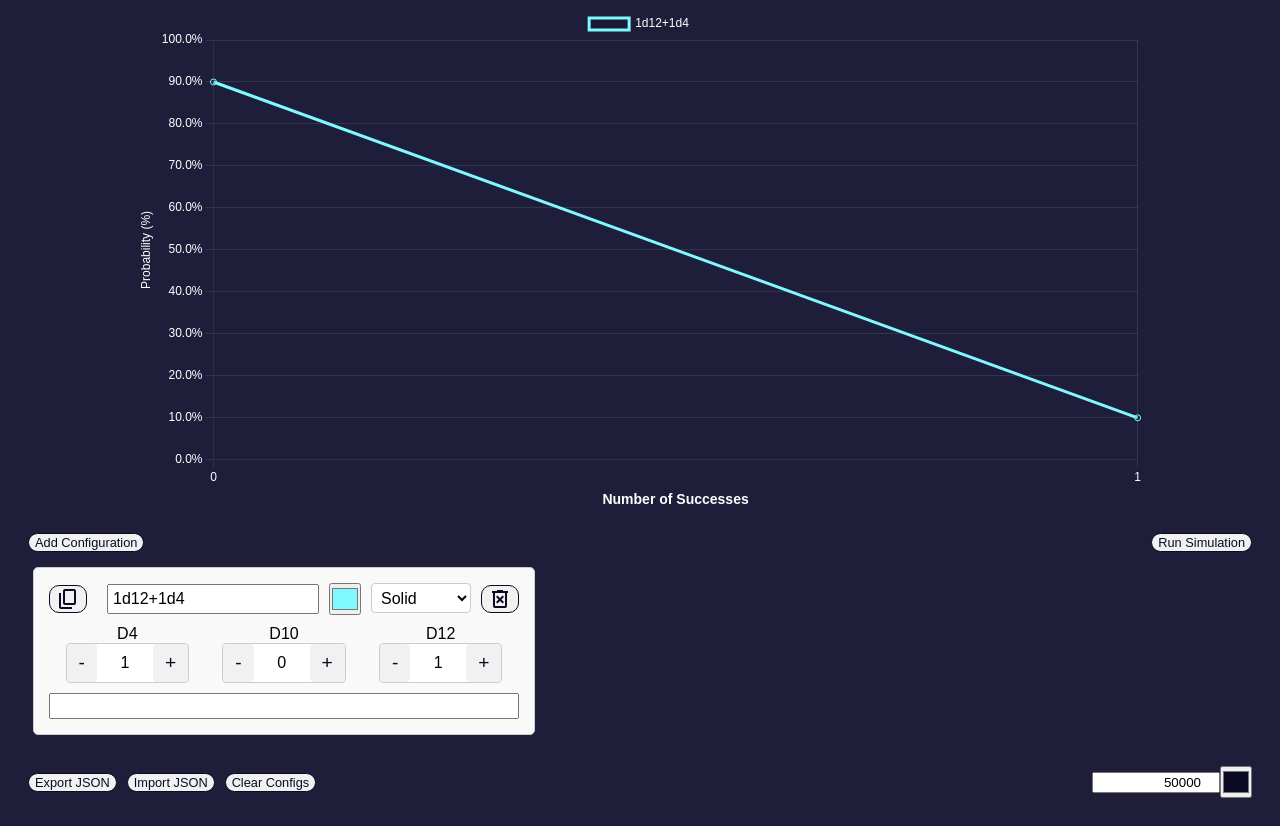
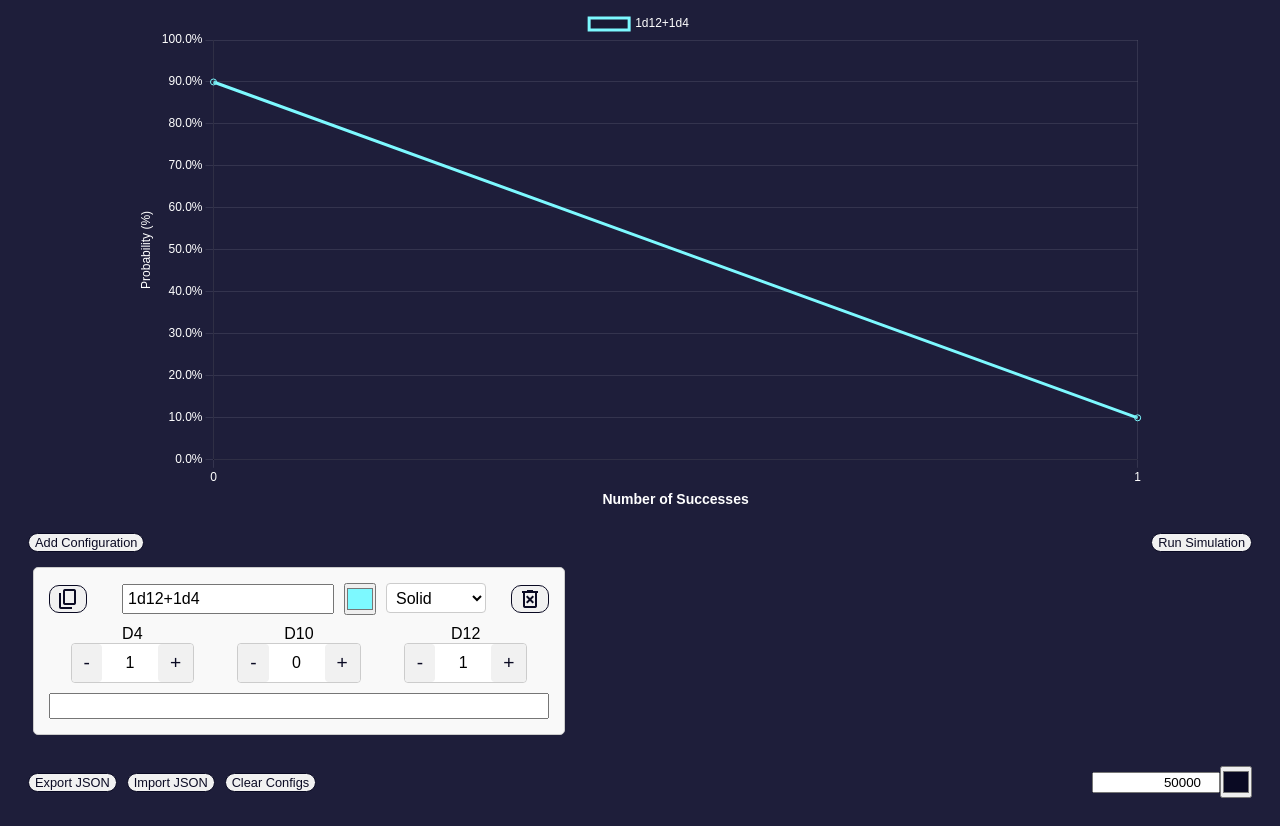
Before and after one commit to CoreyJSteiner/game-success-chart, a React (Vite) app: page / in a window 1280 px wide. Built offline with nearby package versions, Linux system fonts and the light colour scheme.

Commit message:
fixes max width issue

```diff
--- a/index.css
+++ b/index.css
@@ -178,7 +178,7 @@ button {
     margin: 5px;
     border-radius: 5px;
     background: #f9f9f9;
-    min-width: 250px;
+    min-width: 500px;
 }
 
 #config-controls {
@@ -193,8 +193,6 @@ button {
     overflow-x: auto;
     padding: 10px 0;
     margin: 0;
-    scrollbar-width: thin;
-    /* For Firefox */
 }
 
 #configurations-container::-webkit-scrollbar-track {
```
